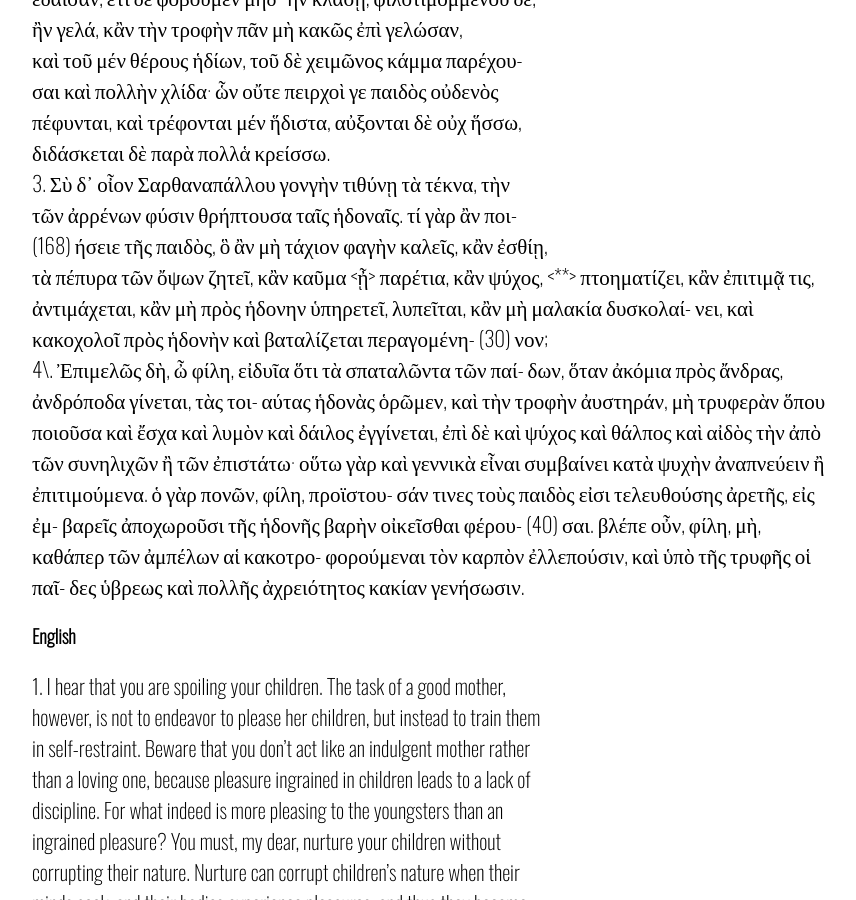
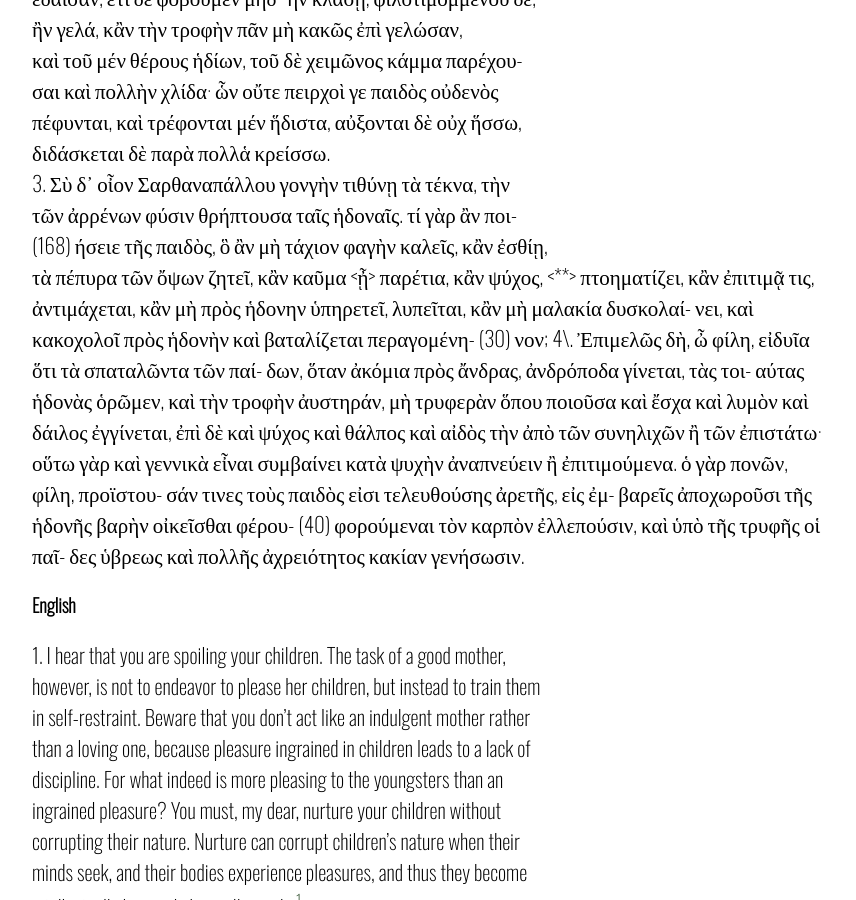
Before and after one commit to smaya-a/pythagorean, a Jekyll site: the page built from index.markdown, in a window 1280 px wide and 900 px high, scrolled down 2214 px. Shown: the whole window, without its empty margins (208-1064 px from the left). Built offline with Jekyll 4.4.1, drawn with Linux system fonts in a browser that asks for light colours.

Commit message:
Update index.markdown

```diff
--- a/index.markdown
+++ b/index.markdown
@@ -66,7 +66,7 @@ S V 166, 168; T 195–6; Hercher 603 No. 4
 ψύχος, <**> πτοηματίζει, κἂν ἐπιτιμᾷ τις, ἀντιμάχεται, κἂν
 μὴ πρὸς ἡδονην ὑπηρετεῖ, λυπεῖται, κἂν μὴ μαλακία δυσκολαί-
 νει, καὶ κακοχολοῖ πρὸς ἡδονὴν καὶ βαταλίζεται περαγομένη-              (30)
-νον;<br>
+νον;
 4\. Ἐπιμελῶς δὴ, ὦ φίλη, εἰδυῖα ὅτι τὰ σπαταλῶντα τῶν παί-
 δων, ὅταν ἀκόμια πρὸς ἄνδρας, ἀνδρόποδα γίνεται, τὰς τοι-
 αύτας ἡδονὰς ὁρῶμεν, καὶ τὴν τροφὴν ἀυστηράν, μὴ τρυφερὰν
@@ -76,9 +76,9 @@ S V 166, 168; T 195–6; Hercher 603 No. 4
 ἀναπνεύειν ἢ ἐπιτιμούμενα. ὁ γὰρ πονῶν, φίλη, προϊστου-
 σάν τινες τοὺς παιδὸς εἰσι τελευθούσης ἀρετῆς, εἰς ἐμ-
 βαρεῖς ἀποχωροῦσι τῆς ἡδονῆς βαρὴν οἰκεῖσθαι φέρου-                    (40)
-σαι. βλέπε οὖν, φίλη, μὴ, καθάπερ τῶν ἀμπέλων αἱ κακοτρο-
 φορούμεναι τὸν καρπὸν ἐλλεπούσιν, καὶ ὑπὸ τῆς τρυφῆς οἱ παῖ-
 δες ὑβρεως καὶ πολλῆς ἀχρειότητος κακίαν γενήσωσιν.
+
 
 ### English
 
```
